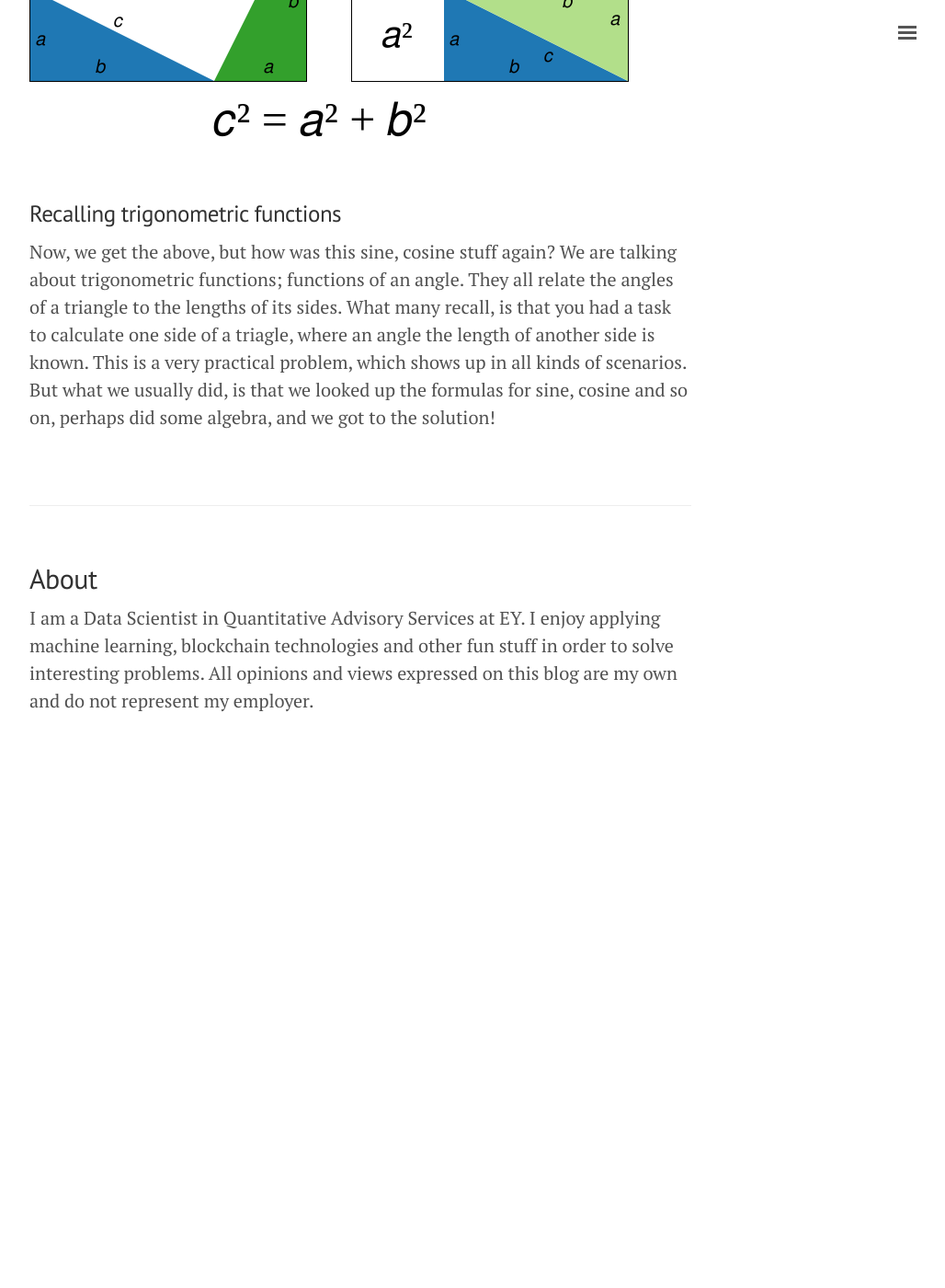
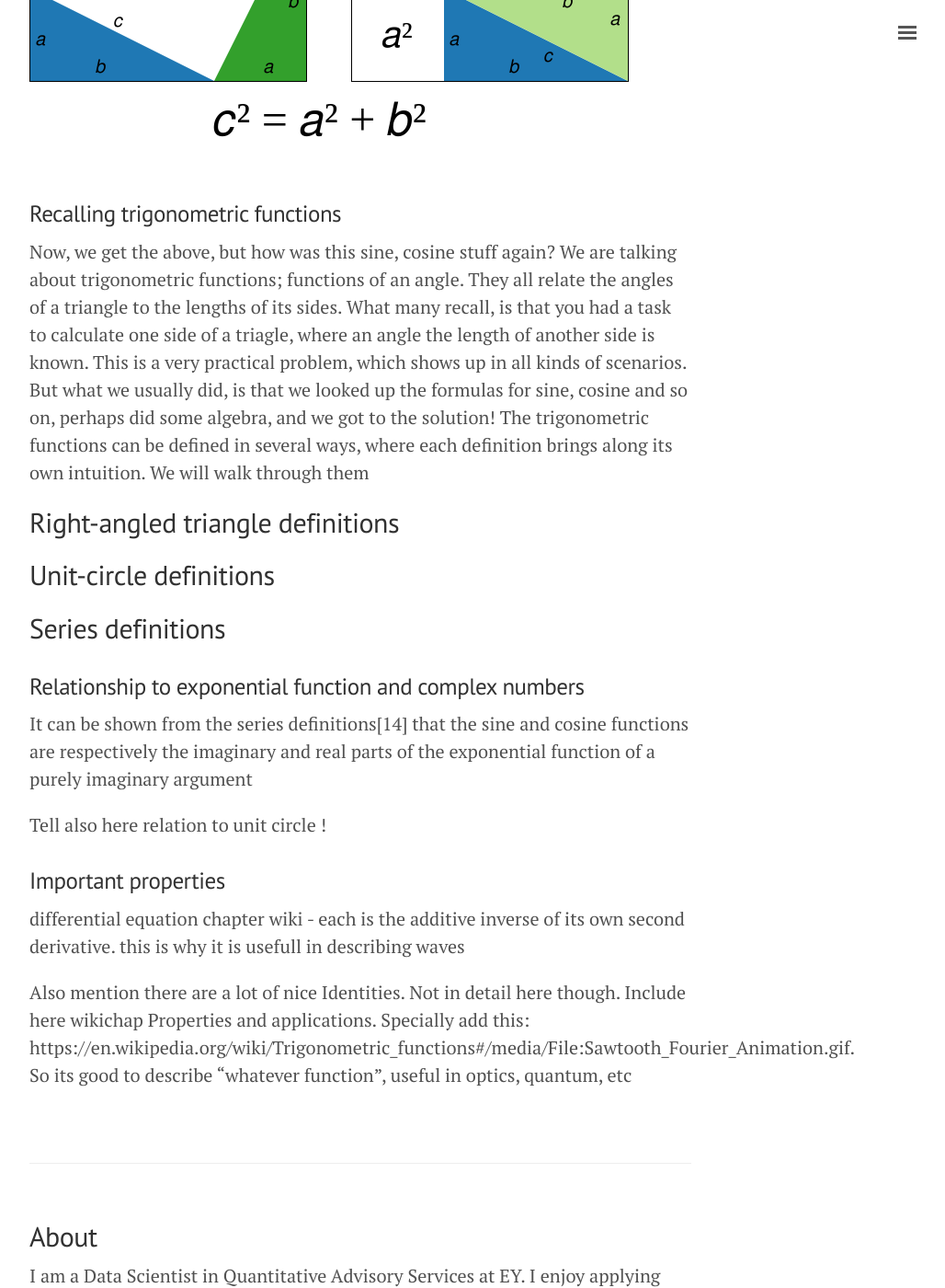
Before and after one commit to herman-hellenes/herman-hellenes.github.io, a Jekyll site: the page built from undone_posts/notes on trigonometry.md, in a window 1280 px wide and 1400 px high, scrolled down 1505 px. Shown: the whole window at 92% size, without its empty margins (248-1276 px from the left). Built offline with Jekyll 4.4.1, drawn with Linux system fonts in a browser that asks for light colours; nearby versions of some CDN libraries; comment, search, counter and statistics services are not loaded; before the commit the page ends 2342 px from its top, so only the background shows below that.

Commit message:
Update notes on trigonometry.md

```diff
--- a/undone_posts/notes on trigonometry.md
+++ b/undone_posts/notes on trigonometry.md
@@ -20,4 +20,21 @@ Trigonometry starts back with Pythagoras. His theorem says that the square of th
 ![center](/figs/trigonometry/Pythagoras-proof-anim.svg)
 
 ### Recalling trigonometric functions
-Now, we get the above, but how was this sine, cosine stuff again? We are talking about trigonometric functions; functions of an angle. They all relate the angles of a triangle to the lengths of its sides. What many recall, is that you had a task to calculate one side of a triagle, where an angle the length of another side is known. This is a very practical problem, which shows up in all kinds of scenarios. But what we usually did, is that we looked up the formulas for sine, cosine and so on, perhaps did some algebra, and we got to the solution!
+Now, we get the above, but how was this sine, cosine stuff again? We are talking about trigonometric functions; functions of an angle. They all relate the angles of a triangle to the lengths of its sides. What many recall, is that you had a task to calculate one side of a triagle, where an angle the length of another side is known. This is a very practical problem, which shows up in all kinds of scenarios. But what we usually did, is that we looked up the formulas for sine, cosine and so on, perhaps did some algebra, and we got to the solution! The trigonometric functions can be defined in several ways, where each definition brings along its own intuition. We will walk through them
+
+
+## Right-angled triangle definitions
+
+## Unit-circle definitions
+
+## Series definitions
+
+### Relationship to exponential function and complex numbers
+It can be shown from the series definitions[14] that the sine and cosine functions are respectively the imaginary and real parts of the exponential function of a purely imaginary argument
+
+Tell also here relation to unit circle !
+### Important properties
+
+differential equation chapter wiki -  each is the additive inverse of its own second derivative. this is why it is usefull in describing waves
+
+Also mention there are a lot of nice Identities. Not in detail here though. Include here wikichap Properties and applications. Specially add this: https://en.wikipedia.org/wiki/Trigonometric_functions#/media/File:Sawtooth_Fourier_Animation.gif. So its good to describe "whatever function", useful in optics, quantum, etc
```
